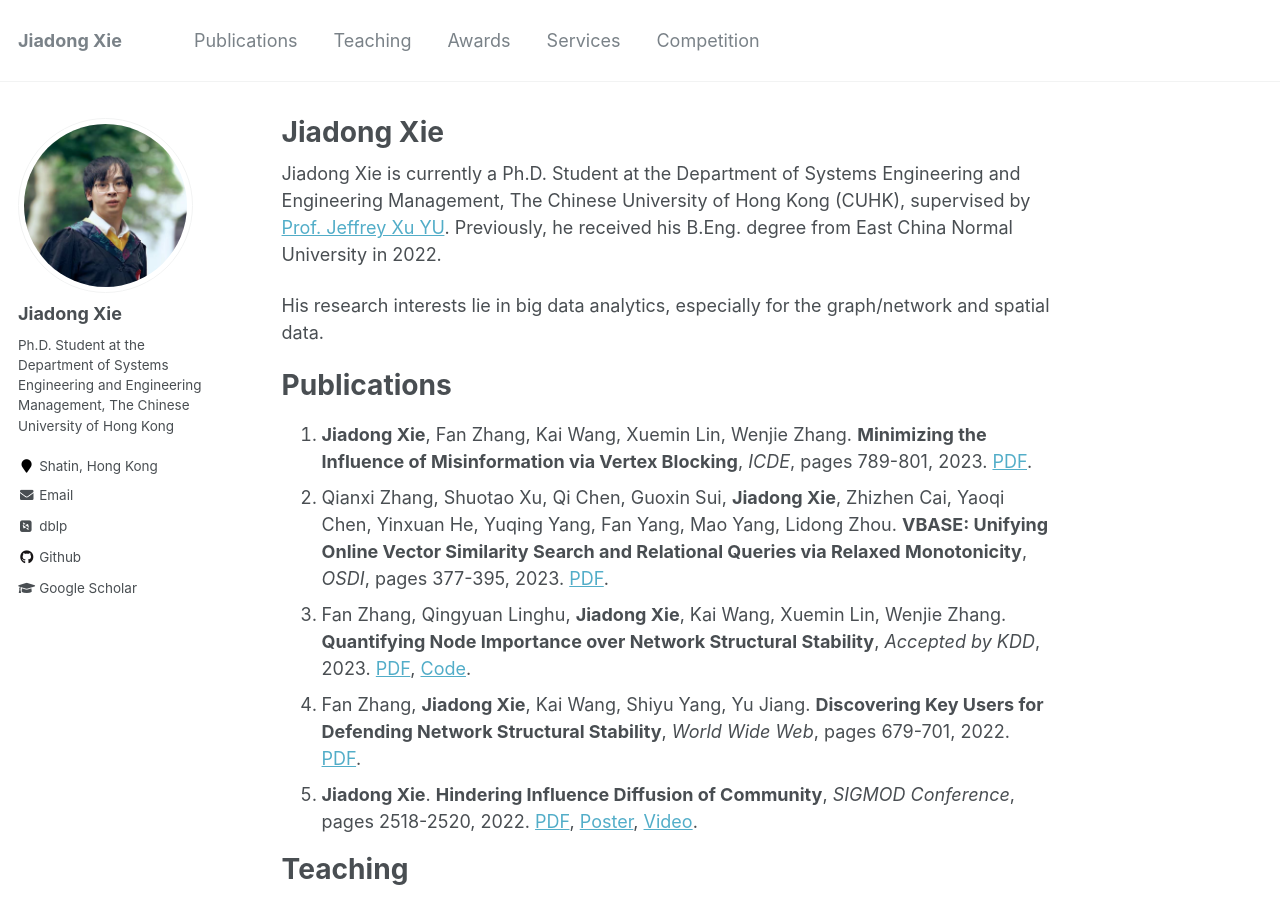
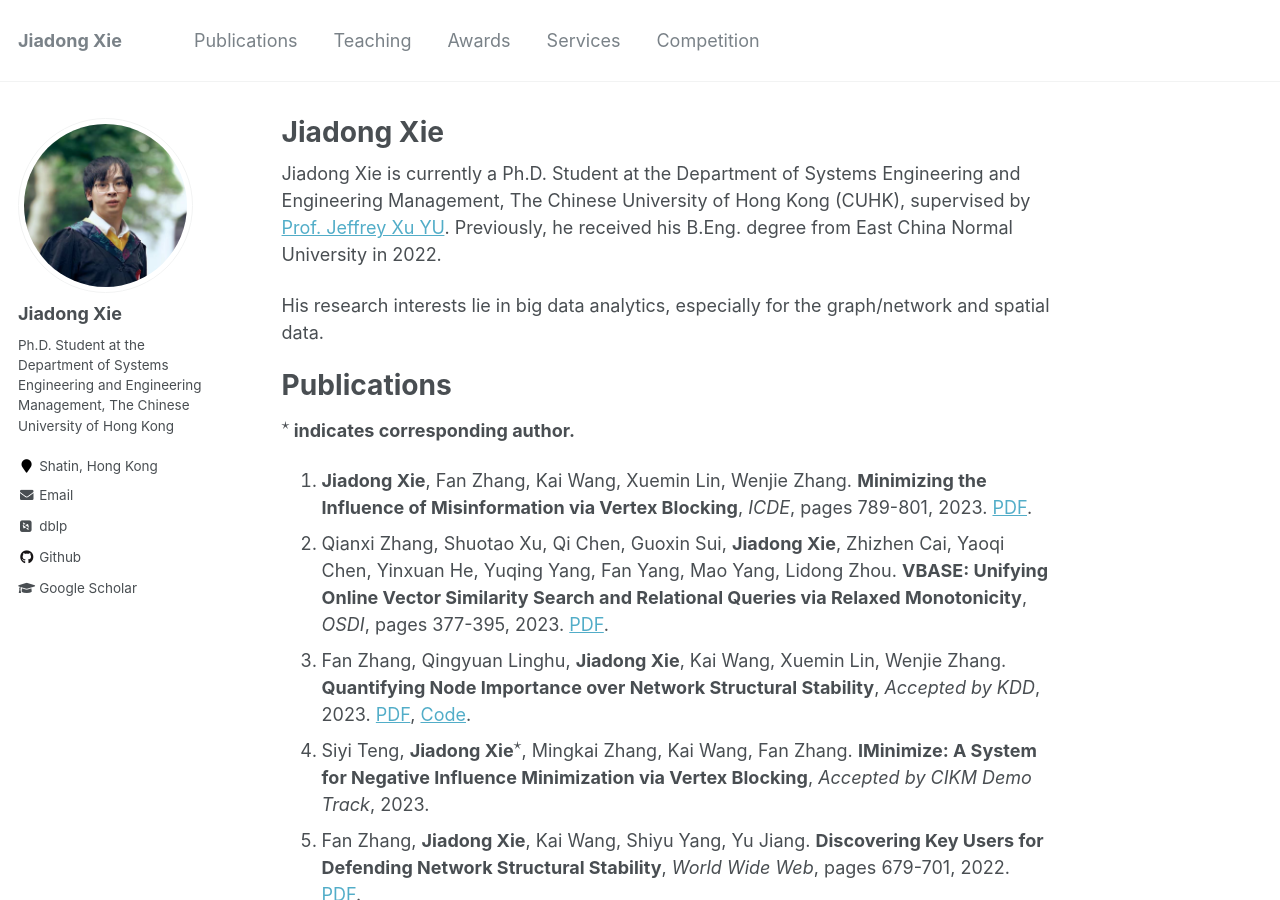
Before and after one commit to Xiejiadong/Xiejiadong.github.io, a Jekyll site: the page built from _pages/about.md, in a window 1280 px wide and 900 px high. Built offline with Jekyll 4.4.1, drawn with Linux system fonts in a browser that asks for light colours; some web fonts are replaced; formulas are drawn with MathJax 3.

Commit message:
Update about.md

```diff
--- a/_pages/about.md
+++ b/_pages/about.md
@@ -16,11 +16,14 @@ His research interests lie in big data analytics, especially for the graph/netwo
 
 Publications
 ======
+**$^\star$ indicates corresponding author.**
+
 1. **Jiadong Xie**, Fan Zhang, Kai Wang, Xuemin Lin, Wenjie Zhang. **Minimizing the Influence of Misinformation via Vertex Blocking**, *ICDE*, pages 789-801, 2023. [PDF](/files/paper/%5Bicde23%5DInfluence%20Minimization.pdf).
 2. Qianxi Zhang, Shuotao Xu, Qi Chen, Guoxin Sui, **Jiadong Xie**, Zhizhen Cai, Yaoqi Chen, Yinxuan He, Yuqing Yang, Fan Yang, Mao Yang, Lidong Zhou. **VBASE: Unifying Online Vector Similarity Search and Relational Queries via Relaxed Monotonicity**, *OSDI*, pages 377-395, 2023. [PDF](/files/paper/%5Bosdi23%5Dmulti-topk.pdf).
 3. Fan Zhang, Qingyuan Linghu, **Jiadong Xie**, Kai Wang, Xuemin Lin, Wenjie Zhang. **Quantifying Node Importance over Network Structural Stability**, *Accepted by KDD*, 2023. [PDF](/files/paper/%5Bkdd23%5Dnode-importance.pdf), [Code](https://github.com/Xiejiadong/Quantifying-Node-Importance-over-Network-Structural-Stability).
-4. Fan Zhang, **Jiadong Xie**, Kai Wang, Shiyu Yang, Yu Jiang. **Discovering Key Users for Defending Network Structural Stability**, *World Wide Web*, pages 679-701, 2022. [PDF](/files/paper/%5Bwwwj22%5Dcollapse%20coreness.pdf).
-5. **Jiadong Xie**. **Hindering Influence Diffusion of Community**, *SIGMOD Conference*, pages 2518-2520, 2022. [PDF](/files/paper/%5Bsigmod22%5DHindering%20Influence%20Diffusion%20of%20Community.pdf), [Poster](/files/attachments/Jiadong_Xie_Poster.pdf), [Video](/files/attachments/Jiadong_Xie_pre_video.mp4).
+4. Siyi Teng, **Jiadong Xie$^\star$**, Mingkai Zhang, Kai Wang, Fan Zhang. **IMinimize: A System for Negative Influence Minimization via Vertex Blocking**, *Accepted by CIKM Demo Track*, 2023.
+5. Fan Zhang, **Jiadong Xie**, Kai Wang, Shiyu Yang, Yu Jiang. **Discovering Key Users for Defending Network Structural Stability**, *World Wide Web*, pages 679-701, 2022. [PDF](/files/paper/%5Bwwwj22%5Dcollapse%20coreness.pdf).
+6. **Jiadong Xie**. **Hindering Influence Diffusion of Community**, *SIGMOD Conference*, pages 2518-2520, 2022. [PDF](/files/paper/%5Bsigmod22%5DHindering%20Influence%20Diffusion%20of%20Community.pdf), [Poster](/files/attachments/Jiadong_Xie_Poster.pdf), [Video](/files/attachments/Jiadong_Xie_pre_video.mp4).
 
 
 Teaching
```
